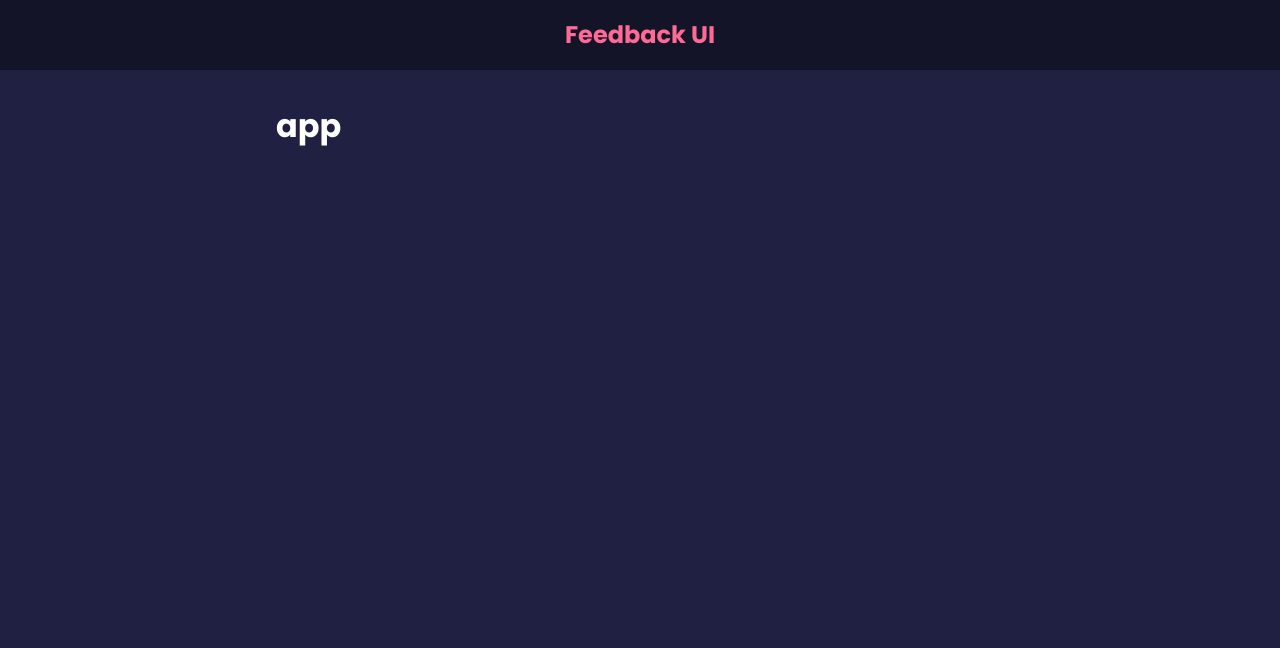
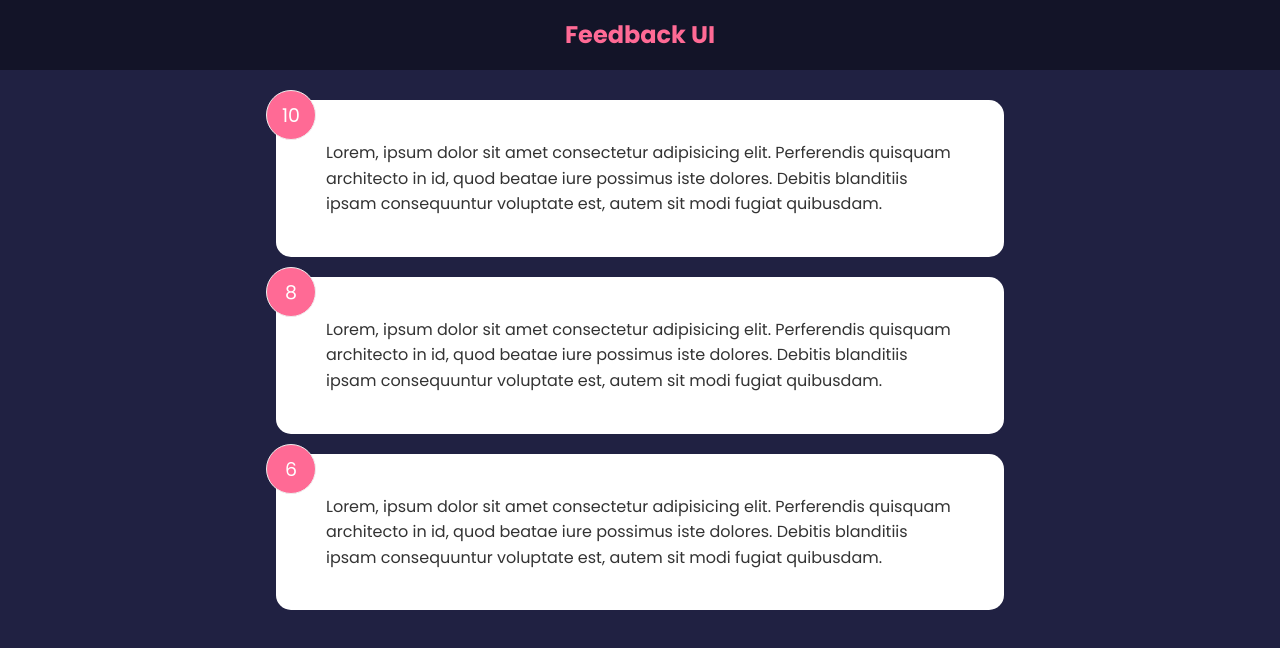
Before and after one commit to michael-rodriguez22/COURSE-react-front-to-back-2022, a React (Create React App) app in the folder feedback-app/: page / in a window 1280 px wide. Shown: the top 648 px of the page. Built offline with nearby package versions, Linux system fonts and the light colour scheme.

Commit message:
map feedback items to feedback item list

```diff
--- a/feedback-app/src/App.js
+++ b/feedback-app/src/App.js
@@ -1,11 +1,15 @@
-import Header from "./components/Header"
+import { useState } from "react"
+import { Header, FeedbackList } from "./components"
+import feedbackData from "./data/feedbackData"
 
 function App() {
+  const [feedback, setFeedback] = useState(feedbackData)
+
   return (
     <>
       <Header />
       <div className="container">
-        <h1>app</h1>
+        <FeedbackList feedback={feedback} />
       </div>
     </>
   )
--- /dev/null
+++ b/feedback-app/src/components/FeedbackItem.jsx
@@ -0,0 +1,12 @@
+import { useState } from "react"
+
+const FeedbackItem = ({ item }) => {
+  return (
+    <div className="card">
+      <div className="num-display">{item.rating}</div>
+      <div className="text-display">{item.text}</div>
+    </div>
+  )
+}
+
+export default FeedbackItem
--- /dev/null
+++ b/feedback-app/src/components/FeedbackList.jsx
@@ -0,0 +1,18 @@
+import { FeedbackItem } from "."
+
+const FeedbackList = ({ feedback }) => {
+  if (!feedback || feedback.length === 0) {
+    return <p>No feedback yet...</p>
+  }
+  return (
+    <>
+      <div className="feedback-list">
+        {feedback.map(item => (
+          <FeedbackItem key={item.id} item={item} />
+        ))}
+      </div>
+    </>
+  )
+}
+
+export default FeedbackList
--- a/feedback-app/src/components/Header.jsx
+++ b/feedback-app/src/components/Header.jsx
@@ -1,17 +1,19 @@
 import PropTypes from "prop-types"
 
-function Header({ text, bgColor, textColor }) {
+const Header = ({ text, bgColor, textColor }) => {
   const headerStyles = {
     backgroundColor: bgColor,
     color: textColor,
   }
 
   return (
-    <header style={headerStyles}>
-      <div className="container">
-        <h2>{text}</h2>
-      </div>
-    </header>
+    <>
+      <header style={headerStyles}>
+        <div className="container">
+          <h2>{text}</h2>
+        </div>
+      </header>
+    </>
   )
 }
 
--- /dev/null
+++ b/feedback-app/src/components/index.js
@@ -0,0 +1,5 @@
+import Header from "./Header"
+import FeedbackList from "./FeedbackList"
+import FeedbackItem from "./FeedbackItem"
+
+export { Header, FeedbackList, FeedbackItem }
--- /dev/null
+++ b/feedback-app/src/data/feedbackData.js
@@ -0,0 +1,19 @@
+const feedbackData = [
+  {
+    id: 1,
+    rating: 10,
+    text: "Lorem, ipsum dolor sit amet consectetur adipisicing elit. Perferendis quisquam architecto in id, quod beatae iure possimus iste dolores. Debitis blanditiis ipsam consequuntur voluptate est, autem sit modi fugiat quibusdam.",
+  },
+  {
+    id: 2,
+    rating: 8,
+    text: "Lorem, ipsum dolor sit amet consectetur adipisicing elit. Perferendis quisquam architecto in id, quod beatae iure possimus iste dolores. Debitis blanditiis ipsam consequuntur voluptate est, autem sit modi fugiat quibusdam.",
+  },
+  {
+    id: 3,
+    rating: 6,
+    text: "Lorem, ipsum dolor sit amet consectetur adipisicing elit. Perferendis quisquam architecto in id, quod beatae iure possimus iste dolores. Debitis blanditiis ipsam consequuntur voluptate est, autem sit modi fugiat quibusdam.",
+  },
+]
+
+export default feedbackData
```
Also changed, not shown: 1 other file (tests, documents, lock files or other folders).
